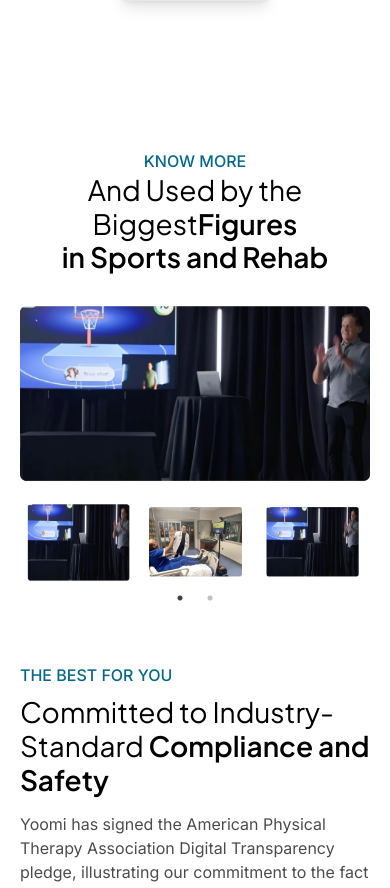
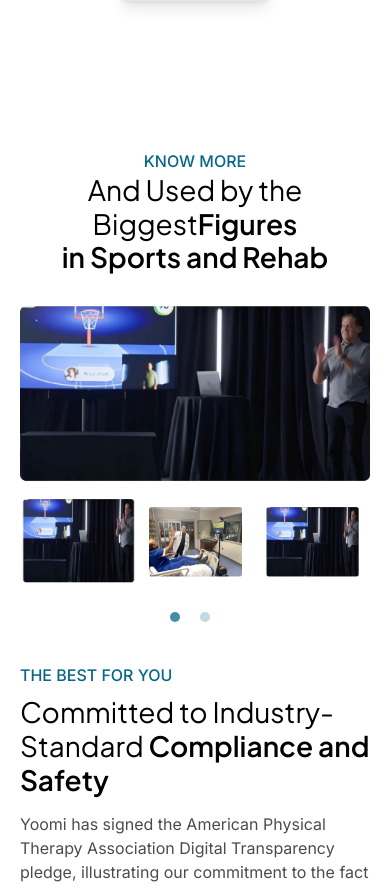
Before and after one commit to Sumit-Chouhan-devloper/yoomi, a React (Create React App) app: page / in a window 390 px wide. Shown: the part 6173-7061 px from the top of the page. Built offline with nearby package versions, Linux system fonts and the light colour scheme.

Commit message:
solve slider issues

```diff
--- a/src/App.css
+++ b/src/App.css
@@ -1,5 +1,5 @@
 @import url("https://fonts.googleapis.com/css2?family=Inter:wght@300;400;500;600&family=Plus+Jakarta+Sans:wght@400;600;700;800&display=swap");
-@import url('https://fonts.googleapis.com/css2?family=Lexend&display=swap');
+@import url("https://fonts.googleapis.com/css2?family=Lexend&display=swap");
 
 body {
   font-family: "Inter", sans-serif;
@@ -10,7 +10,7 @@ body {
 }
 
 .ff_lexend {
-  font-family: 'Lexend', sans-serif;
+  font-family: "Lexend", sans-serif;
 }
 
 /* call icon vibrate */
@@ -65,7 +65,19 @@ body {
   box-shadow: 0px 0px 13px 0px rgba(60, 27, 78, 0.21) inset;
 }
 
-#small_images .slick-current{
-  transform: scale(1.1);
+#small_images .slick-current {
+  transform: scale(1.2);
   transition: all 0.3s ease-in-out;
 }
+#small_images .slick-dots li button:before {
+  content: "";
+  height: 10px;
+  width: 10px;
+  background-color: #076787 !important;
+  border-radius: 50%;
+}
+#small_imagesslick-dots li.slick-active button:before {
+  opacity: 1;
+  background-color: #076787 !important;
+  border-radius: 50%;
+}
--- a/src/components/homepage/Feature.tsx
+++ b/src/components/homepage/Feature.tsx
@@ -10,11 +10,11 @@ const Feature = () => {
     infinite: true,
     arrows: false,
     speed: 500,
-    slidesToShow: 1.1,
+    slidesToShow: 1.03,
     slidesToScroll: 1,
     responsive: [
       {
-        breakpoint: 1024,
+        breakpoint: 1023,
         settings: {
           slidesToShow: 2,
           slidesToScroll: 1,
@@ -111,15 +111,13 @@ const Feature = () => {
               <div className="flex gap-5 lg:mt-4 mt-3 justify-center lg:justify-start">
                 <div
                   className="slider_arrow sm:h-[34px] sm:w-[34px] h-[30px] w-[30px]  transition duration-300 flex justify-center items-center rounded-full border border-solid border-black hover:bg-deep-blue hover:border-hidden cursor-pointer"
-                  onClick={() => first.current.slickNext()}
-                >
+                  onClick={() => first.current.slickNext()}>
                   <svg
                     width="7"
                     height="11"
                     viewBox="0 0 7 11"
                     fill="none"
-                    xmlns="http://www.w3.org/2000/svg"
-                  >
+                    xmlns="http://www.w3.org/2000/svg">
                     <path
                       d="M6.05726 1.18284L1.67187 5.56823L6.05726 9.95361"
                       stroke="black"
@@ -131,15 +129,13 @@ const Feature = () => {
                 </div>
                 <div
                   className="slider_arrow sm:h-[34px] sm:w-[34px] h-[30px] w-[30px] flex justify-center transition duration-300 items-center rounded-full border border-solid border-black hover:bg-deep-blue hover:border-hidden cursor-pointer"
-                  onClick={() => first.current.slickPrev()}
-                >
+                  onClick={() => first.current.slickPrev()}>
                   <svg
                     width="7"
                     height="11"
                     viewBox="0 0 7 11"
                     fill="none"
-                    xmlns="http://www.w3.org/2000/svg"
-                  >
+                    xmlns="http://www.w3.org/2000/svg">
                     <path
                       d="M1.15953 1.18284L5.54492 5.56823L1.15953 9.95361"
                       stroke="black"
--- a/src/components/homepage/KnowMore.tsx
+++ b/src/components/homepage/KnowMore.tsx
@@ -8,7 +8,7 @@ const KnowMore = () => {
   const [nav2, setNav2] = useState();
   return (
     <>
-      <div className="py-12">
+      <div className="pt-12 pb-6">
         <div className="container xl:max-w-[1140px] 3xl:max-w-[1320px] mx-auto px-5 xl:px-0">
           <p className="text-deep-blue text-sm font-medium uppercase text-center">
             Know More
@@ -21,7 +21,10 @@ const KnowMore = () => {
           </h3>
           <div>
             <div className="slider-for max-w-[946px] mx-auto lg:mt-16 mt-8">
-              <Slider asNavFor={nav2}fade={true} ref={(slider1) => setNav1(slider1)}>
+              <Slider
+                asNavFor={nav2}
+                fade={true}
+                ref={(slider1) => setNav1(slider1)}>
                 <div>
                   <img
                     className="w-full min-h[160px]"
@@ -61,40 +64,39 @@ const KnowMore = () => {
                 focusOnSelect={true}
                 infinite={false}
                 arrows={false}
-                responsive= {[
-                    {
-                      breakpoint: 768,
-                      settings: {
-                        slidesToShow:3,
-                        swipeToSlide:true,
-                        focusOnSelect:true,
-                        dots:true,
-                      }
+                responsive={[
+                  {
+                    breakpoint: 768,
+                    settings: {
+                      slidesToShow: 3,
+                      swipeToSlide: true,
+                      focusOnSelect: true,
+                      dots: true,
                     },
-                  ]}
-              >
-                <div className="px-3 sm:pt-12 pt-5 cursor-pointer">
+                  },
+                ]}>
+                <div className="px-3 sm:pt-12 pt-5 pb-6 cursor-pointer">
                   <img
                     className="w-full min-h-[70px]"
                     src={Images.knowMoreSlide2}
                     alt="seminar-img"
                   />
                 </div>
-                <div className="px-3 sm:pt-12 pt-5  cursor-pointer">
+                <div className="px-3 sm:pt-12 pt-5 pb-6  cursor-pointer">
                   <img
                     className="w-full min-h-[70px]"
                     src={Images.knowMoreSlide1}
                     alt="hospital-room"
                   />
                 </div>
-                <div className="px-3 sm:pt-12 pt-5 cursor-pointer">
+                <div className="px-3 sm:pt-12 pt-5 pb-6 cursor-pointer">
                   <img
                     className="w-full min-h-[70px]"
                     src={Images.knowMoreSlide2}
                     alt="seminar-img"
                   />
                 </div>
-                <div className="px-3 sm:pt-12 pt-5 cursor-pointer">
+                <div className="px-3 sm:pt-12 pt-5 pb-6 cursor-pointer">
                   <img
                     className="w-full min-h-[70px]"
                     src={Images.knowMoreSlide1}
```
